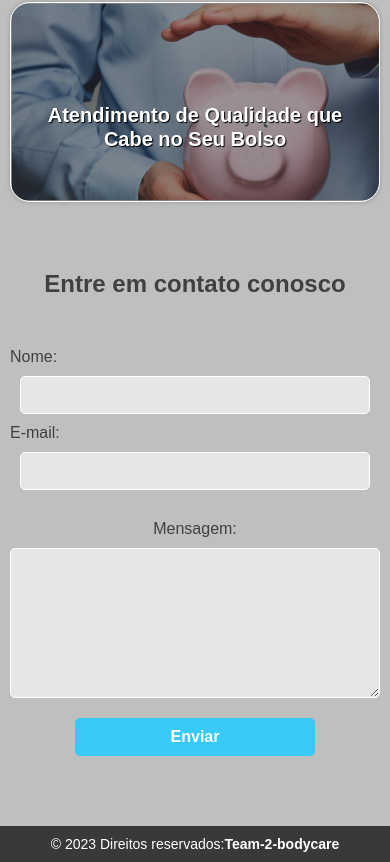
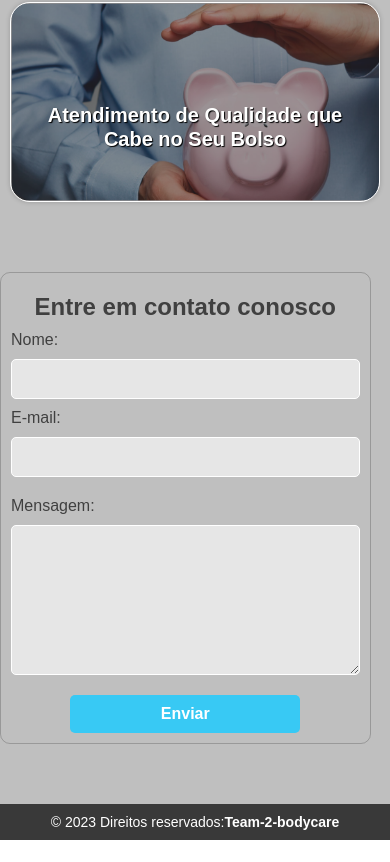
Before and after one commit to Team-2-bodycare/frontend-buddycare-v2, a React (Vite) app: page / in a window 390 px wide. Shown: the part 848-1710 px from the top of the page. After the commit the page ends 1688 px from the top, so only its background shows below. Built offline with nearby package versions, Linux system fonts and the light colour scheme.

Commit message:
chore: fix responsivit

```diff
--- a/src/components/contactForm/ContactForm.tsx
+++ b/src/components/contactForm/ContactForm.tsx
@@ -1,22 +1,32 @@
-import React, { useState } from 'react';
-import { Button, Form, Input, InputWrapper, StyleH2, Textarea } from './StyleContact';
+import React, { useState } from "react";
+import {
+  Button,
+  ContactLabel,
+  Form,
+  Input,
+  InputWrapper,
+  StyleH2,
+  Textarea,
+} from "./StyleContact";
 
 type FormState = {
   name: string;
   email: string;
   message: string;
-}
+};
 
 export const ContactForm: React.FC = () => {
   const [formState, setFormState] = useState<FormState>({
-    name: '',
-    email: '',
-    message: '',
+    name: "",
+    email: "",
+    message: "",
   });
 
-  const handleChange = (event: React.ChangeEvent<HTMLInputElement | HTMLTextAreaElement>) => {
+  const handleChange = (
+    event: React.ChangeEvent<HTMLInputElement | HTMLTextAreaElement>
+  ) => {
     const { name, value } = event.target;
-    setFormState(prevState => ({ ...prevState, [name]: value }));
+    setFormState((prevState) => ({ ...prevState, [name]: value }));
   };
 
   const handleSubmit = (event: React.FormEvent<HTMLFormElement>) => {
@@ -26,22 +36,39 @@ export const ContactForm: React.FC = () => {
   };
 
   return (
-    <div>
-      <StyleH2>Entre em contato conosco</StyleH2>
+    <>
       <Form onSubmit={handleSubmit}>
+        <StyleH2>Entre em contato conosco</StyleH2>
         <InputWrapper>
-        <label htmlFor="name">Nome:</label>
-        <Input type="text" id="name" name="name" value={formState.name} onChange={handleChange} />
+          <ContactLabel htmlFor="name">Nome:</ContactLabel>
+          <Input
+            type="text"
+            id="name"
+            name="name"
+            value={formState.name}
+            onChange={handleChange}
+          />
 
-        <label htmlFor="email">E-mail:</label>
-        <Input type="email" id="email" name="email" value={formState.email} onChange={handleChange} />
+          <ContactLabel htmlFor="email">E-mail:</ContactLabel>
+          <Input
+            type="email"
+            id="email"
+            name="email"
+            value={formState.email}
+            onChange={handleChange}
+          />
         </InputWrapper>
 
-        <label htmlFor="message">Mensagem:</label>
-        <Textarea id="message" name="message" value={formState.message} onChange={handleChange} />
+        <ContactLabel htmlFor="message">Mensagem:</ContactLabel>
+        <Textarea
+          id="message"
+          name="message"
+          value={formState.message}
+          onChange={handleChange}
+        />
 
         <Button type="submit">Enviar</Button>
       </Form>
-    </div>
+    </>
   );
 };
--- a/src/components/contactForm/StyleContact.ts
+++ b/src/components/contactForm/StyleContact.ts
@@ -1,25 +1,40 @@
-import styled from 'styled-components';
+import styled from "styled-components";
+
+export const ContactContainer = styled.div`
+  display: flex;
+  width: 100%;
+  height: 70px;
+  justify-content: center;
+  align-items: center;
+`;
 
 export const StyleH2 = styled.h2`
   display: flex;
-  flex-direction: column;
-  align-items: center;
-  margin-top: 2em;
+  padding: 10px;
+  text-align: center;
   color: #404040;
 `;
 
 export const Form = styled.form`
   display: flex;
-  width: 100%;
+  width: 500px;
+  justify-content: center;
   padding: 10px;
   flex-direction: column;
   align-items: center;
-  margin-top: 40px;
+  margin-top: 50px;
+  border: 1px solid rgba(0, 0, 0, 0.2);
+  border-radius: 10px;
   color: #404040;
+
+  @media (max-width: 520px) {
+    width: 95%;
+  }
 `;
 
 export const InputContainer = styled.div`
   display: flex;
+  width: 100%;
   flex-direction: column;
   margin-top: 20px;
 
@@ -34,17 +49,18 @@ export const InputWrapper = styled.div`
   flex-direction: column;
   margin-bottom: 20px;
   width: 100%;
+  gap: 10px;
+`;
 
-  @media (min-width: 768px) {
-    margin-bottom: 0;
-    width: 48%;
-  }
+export const ContactLabel = styled.label`
+  width: 100%;
 `;
 
 export const Input = styled.input`
   background-color: rgba(240, 240, 240, 0.8);
-  padding: 10px;
-  margin: 10px;
+  width: 100%;
+  height: 40px;
+  padding-left: 10px;
   border-radius: 5px;
   border: 1px solid #ffffff;
   outline: none;
@@ -67,6 +83,7 @@ export const Textarea = styled.textarea`
   background-color: rgba(240, 240, 240, 0.8);
   width: 100%;
   height: 150px;
+  padding: 10px 10px;
   margin: 10px;
   margin-top: 10px;
   border-radius: 5px;
@@ -78,7 +95,7 @@ export const Textarea = styled.textarea`
 
 export const Button = styled.button`
   background-color: rgb(56, 201, 244);
-  width: 240px;
+  width: 230px;
   margin-top: 10px;
   padding: 10px;
   border-radius: 5px;
```
